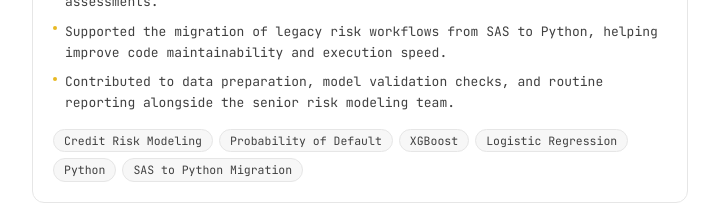
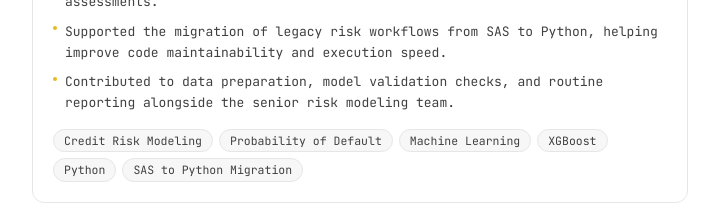
Before and after one commit to mahird3/personal-website, a Next.js app: page /resume in a window 1280 px wide. Shown: the part 2000-2219 px from the top of the page, without its empty margins (280-999 px from the left). Built offline with nearby package versions, Linux system fonts and the light colour scheme.

Commit message:
Use Machine Learning instead of Logistic Regression in Yapı Kredi skills

```diff
--- a/src/data/site.ts
+++ b/src/data/site.ts
@@ -173,8 +173,8 @@ export const experiences: Experience[] = [
     skills: [
       "Credit Risk Modeling",
       "Probability of Default",
+      "Machine Learning",
       "XGBoost",
-      "Logistic Regression",
       "Python",
       "SAS to Python Migration",
     ],
```
